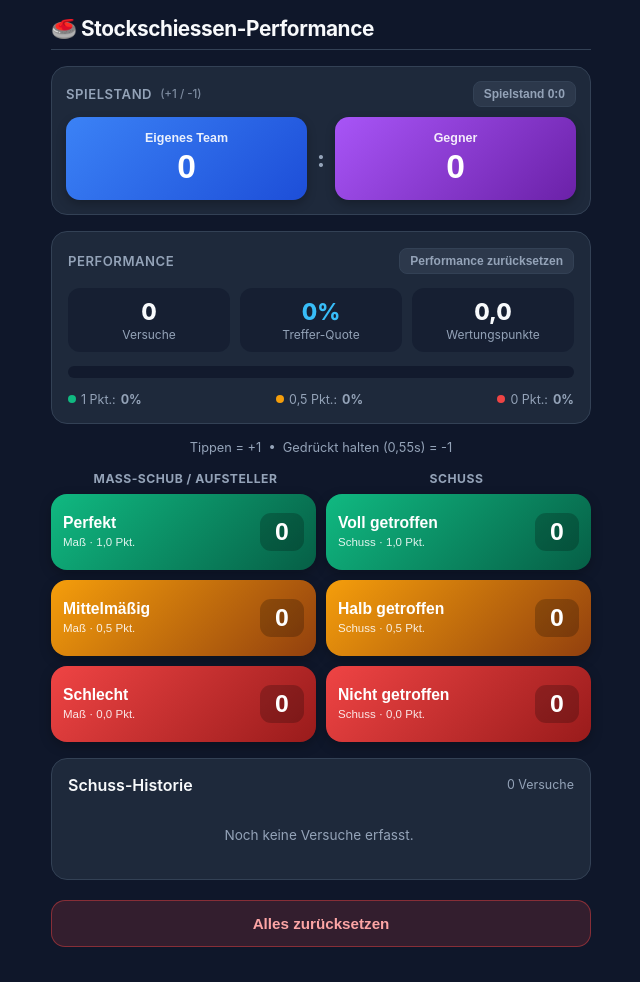
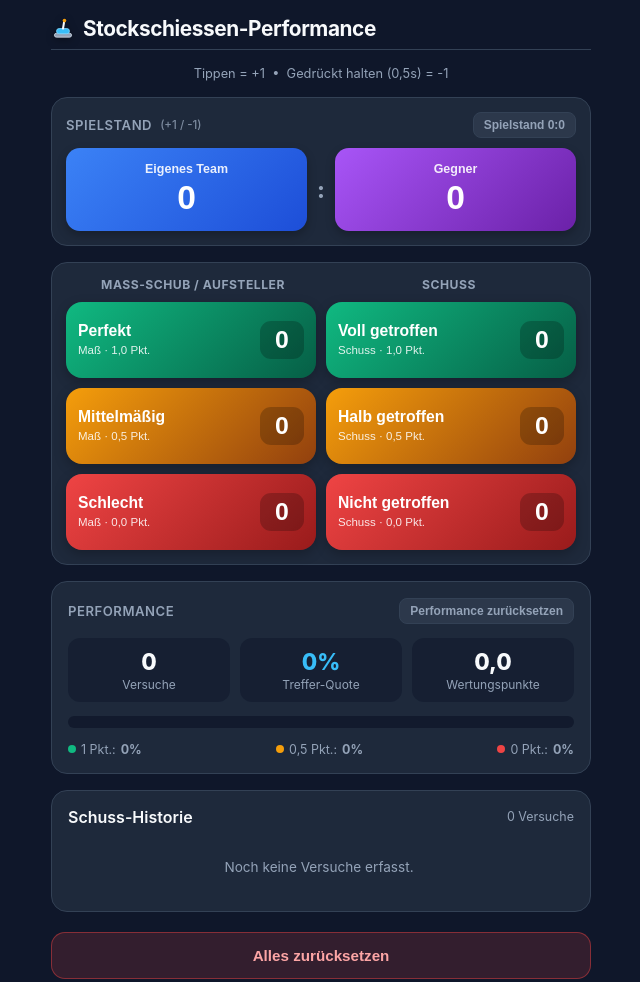
Before and after one commit to Hallodre/Stockschiessen_Performance, a plain HTML site: page index.html in a window 1280 px wide. Shown: the whole page, without its empty margins (319-959 px from the left). Drawn offline with Linux system fonts and the light colour scheme.

Commit message:
Update index.html

```diff
--- a/index.html
+++ b/index.html
@@ -69,6 +69,11 @@
             display: flex;
             align-items: center;
             gap: 8px;
+        }
+
+        .eisstock-icon {
+            flex-shrink: 0;
+            filter: drop-shadow(0 2px 4px rgba(0, 0, 0, 0.35));
         }
 
         .btn-reset-full {
@@ -303,9 +308,13 @@
 
         /* Zweispaltige Schuss- & Maß-Erfassung */
         .controls-wrapper {
+            background-color: var(--surface);
+            border-radius: 16px;
+            padding: 14px;
+            border: 1px solid var(--border);
             display: flex;
             flex-direction: column;
-            gap: 8px;
+            gap: 10px;
         }
 
         .controls-columns-header {
@@ -417,7 +426,7 @@
 
         .holding .hold-progress {
             width: 100%;
-            transition: width 550ms linear;
+            transition: width 500ms linear;
         }
 
         /* Historie */
@@ -611,8 +620,18 @@
 
 <div class="container">
     <header>
-        <h1>🥌 Stockschiessen-Performance</h1>
+        <h1><svg class="eisstock-icon" viewBox="0 0 28 28" width="24" height="24" aria-hidden="true">
+                <!-- Laufsohle / Gleitfläche -->
+                <rect x="4" y="19" width="20" height="4.5" rx="2.25" fill="#94a3b8" stroke="#cbd5e1" stroke-width="1"/>
+                <!-- Stockkörper -->
+                <rect x="6.5" y="13.5" width="15" height="6" rx="3" fill="#38bdf8" stroke="#7dd3fc" stroke-width="1"/>
+                <!-- Stiel -->
+                <path d="M14 13.5 L15.5 4.5" stroke="#f8fafc" stroke-width="2.4" stroke-linecap="round"/>
+                <!-- Griffknauf -->
+                <circle cx="15.7" cy="4.2" r="2.1" fill="#f59e0b"/>
+            </svg> Stockschiessen-Performance</h1>
     </header>
+    <div class="hint">Tippen = +1  •  Gedrückt halten (0,5s) = -1</div>
 
     <!-- Spielstand ganz oben -->
     <section class="scoreboard-card">
@@ -639,42 +658,6 @@
             </button>
         </div>
     </section>
-
-    <!-- Statistik-Übersicht -->
-    <section class="stats-card">
-        <div class="stats-header">
-            <span class="stats-title">Performance</span>
-            <button class="btn-reset-sm" id="openPerfResetModal">Performance zurücksetzen</button>
-        </div>
-        <div class="stats-grid">
-            <div class="stat-box">
-                <div class="stat-value" id="totalShots">0</div>
-                <div class="stat-label">Versuche</div>
-            </div>
-            <div class="stat-box">
-                <div class="stat-value highlight" id="hitScore">0%</div>
-                <div class="stat-label">Treffer-Quote</div>
-            </div>
-            <div class="stat-box">
-                <div class="stat-value" id="pointsSum">0,0</div>
-                <div class="stat-label">Wertungspunkte</div>
-            </div>
-        </div>
-
-        <div class="progress-bar">
-            <div class="bar-segment bar-full" id="barFull" style="width: 0%"></div>
-            <div class="bar-segment bar-half" id="barHalf" style="width: 0%"></div>
-            <div class="bar-segment bar-miss" id="barMiss" style="width: 0%"></div>
-        </div>
-
-        <div class="legend">
-            <span><i class="dot" style="background: var(--full)"></i>1 Pkt.: <strong id="pctFull">0%</strong></span>
-            <span><i class="dot" style="background: var(--half)"></i>0,5 Pkt.: <strong id="pctHalf">0%</strong></span>
-            <span><i class="dot" style="background: var(--miss)"></i>0 Pkt.: <strong id="pctMiss">0%</strong></span>
-        </div>
-    </section>
-
-    <div class="hint">Tippen = +1  •  Gedrückt halten (0,55s) = -1</div>
 
     <!-- Zweispaltige Erfassung: Links Maß-Schub/Aufsteller, Rechts Schuss -->
     <section class="controls-wrapper">
@@ -745,6 +728,40 @@
         </div>
     </section>
 
+    <!-- Statistik-Übersicht -->
+    <section class="stats-card">
+        <div class="stats-header">
+            <span class="stats-title">Performance</span>
+            <button class="btn-reset-sm" id="openPerfResetModal">Performance zurücksetzen</button>
+        </div>
+        <div class="stats-grid">
+            <div class="stat-box">
+                <div class="stat-value" id="totalShots">0</div>
+                <div class="stat-label">Versuche</div>
+            </div>
+            <div class="stat-box">
+                <div class="stat-value highlight" id="hitScore">0%</div>
+                <div class="stat-label">Treffer-Quote</div>
+            </div>
+            <div class="stat-box">
+                <div class="stat-value" id="pointsSum">0,0</div>
+                <div class="stat-label">Wertungspunkte</div>
+            </div>
+        </div>
+
+        <div class="progress-bar">
+            <div class="bar-segment bar-full" id="barFull" style="width: 0%"></div>
+            <div class="bar-segment bar-half" id="barHalf" style="width: 0%"></div>
+            <div class="bar-segment bar-miss" id="barMiss" style="width: 0%"></div>
+        </div>
+
+        <div class="legend">
+            <span><i class="dot" style="background: var(--full)"></i>1 Pkt.: <strong id="pctFull">0%</strong></span>
+            <span><i class="dot" style="background: var(--half)"></i>0,5 Pkt.: <strong id="pctHalf">0%</strong></span>
+            <span><i class="dot" style="background: var(--miss)"></i>0 Pkt.: <strong id="pctMiss">0%</strong></span>
+        </div>
+    </section>
+
     <!-- Schuss-Historie -->
     <section class="history-section">
         <div class="history-header">
@@ -799,7 +816,7 @@
 
 <script>
     const STORAGE_KEY = 'stockschiessen_performance_data_v4';
-    const LONG_PRESS_DURATION = 550;
+    const LONG_PRESS_DURATION = 500;
     const ENDS_PER_GAME = 6; // Ein Spiel besteht aus 6 Kehren (K1..K6)
 
     function createEmptyCounts() {
@@ -839,7 +856,7 @@
     };
 
     // Schema S<Spiel>K<Kehre1..6>:
-    // Versuch 1..6 -> S1K1..S6K1, Versuch 7..12 -> S2K1..S2K6, usw.
+    // Versuch 1..6 -> S1K1..S1K6, Versuch 7..12 -> S2K1..S2K6, usw.
     function getGameAndEnd(oneBasedIndex) {
         const spiel = Math.floor((oneBasedIndex - 1) / ENDS_PER_GAME) + 1;
         const kehre = ((oneBasedIndex - 1) % ENDS_PER_GAME) + 1;
```
